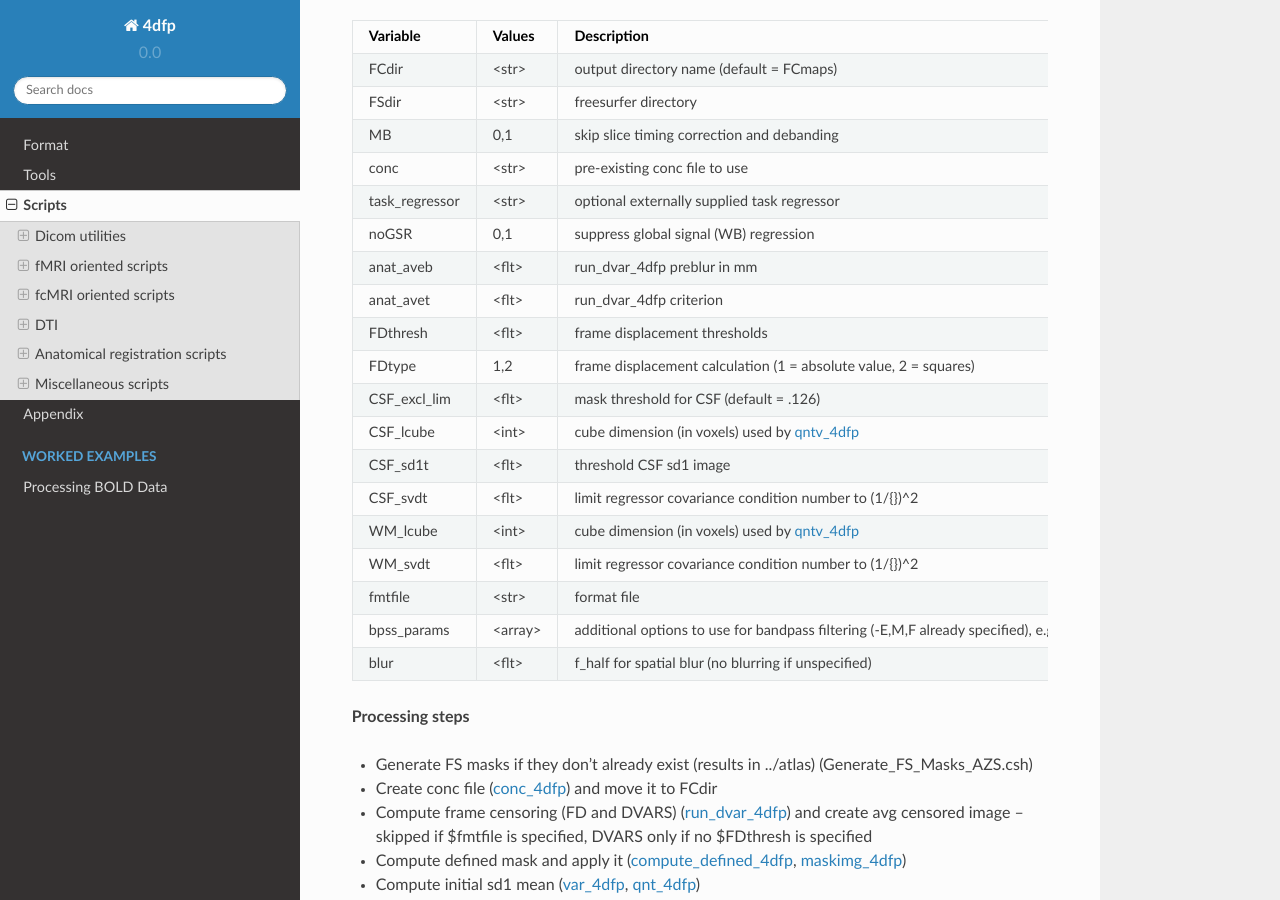
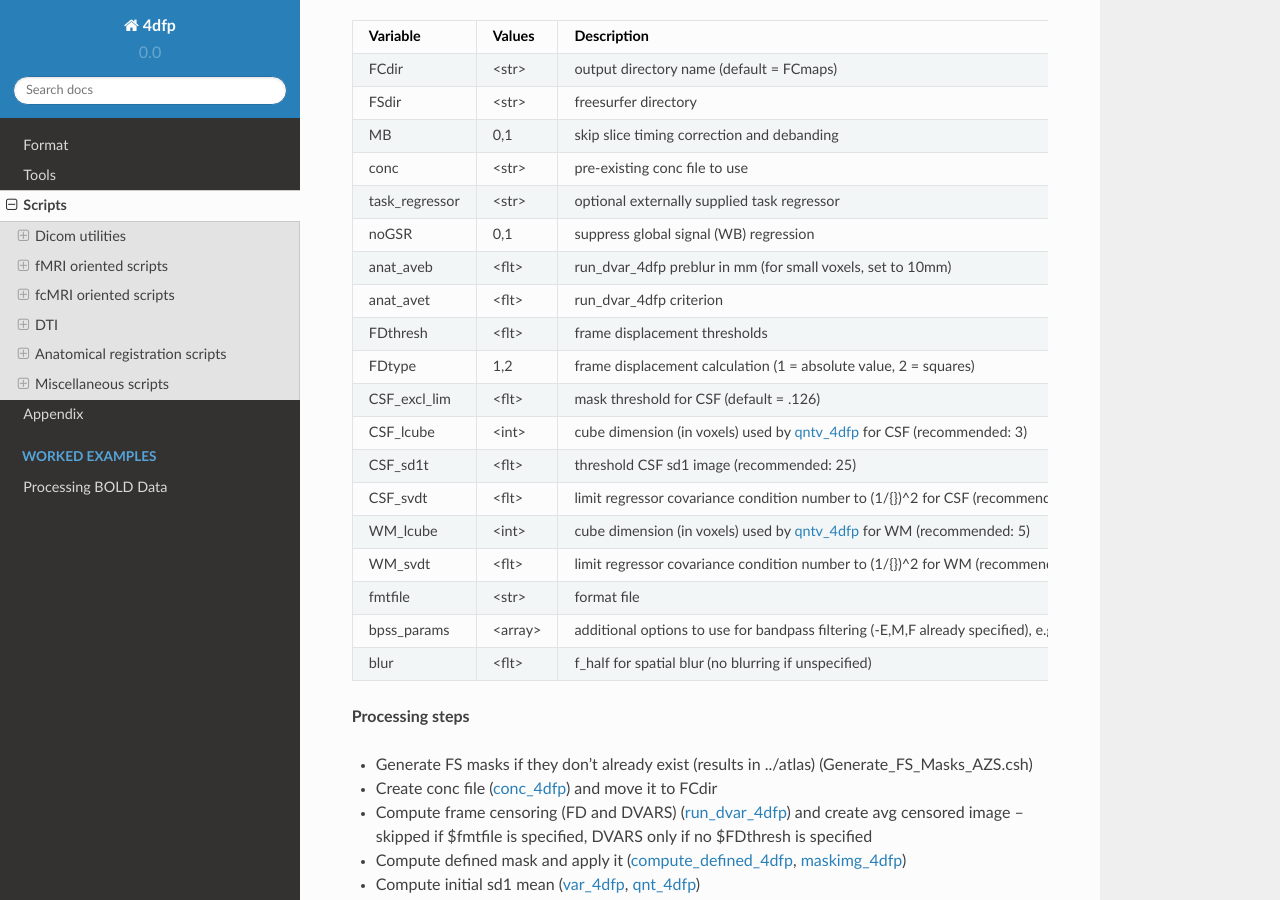
Before and after one commit to BlackHershey/4dfp-docs, a Sphinx documentation site: the page built from docs/scripts.rst, in a window 1280 px wide and 900 px high, scrolled down 17457 px. Built offline with Sphinx 7.4.7 and the Read the Docs theme 2.0.0, drawn with Linux system fonts in a browser that asks for light colours; some of the changed text lies outside the part shown.

Commit message:
avi-suggested changes: frame_align_4dfp udated usage, dvars preblur note, qntv recommended vals

```diff
--- a/docs/global.rst
+++ b/docs/global.rst
@@ -83,7 +83,7 @@
 .. |inst_header| replace:: :ref:`instructions` variables
 
 .. |anat_aveb_vals| replace:: <flt>
-.. |anat_aveb_desc| replace:: run_dvar_4dfp preblur in mm
+.. |anat_aveb_desc| replace:: run_dvar_4dfp preblur in mm (for small voxels, set to 10mm)
 
 .. |anat_avet_vals| replace:: <flt>
 .. |anat_avet_desc| replace:: run_dvar_4dfp criterion
@@ -106,8 +106,14 @@
 .. |CSF_excl_lim_vals| replace:: <flt>
 .. |CSF_excl_lim_desc| replace:: mask threshold for CSF (default = .126)
 
+.. |CSF_lcube_vals| replace:: |lcube_vals|
+.. |CSF_lcube_desc| replace:: |lcube_desc| for CSF (recommended: 3)
+
 .. |CSF_sd1t_vals| replace:: <flt>
-.. |CSF_sd1t_desc| replace:: threshold CSF sd1 image
+.. |CSF_sd1t_desc| replace:: threshold CSF sd1 image (recommended: 25)
+
+.. |CSF_svdt_vals| replace:: |svdt_vals|
+.. |CSF_svdt_desc| replace:: |svdt_desc| for CSF (recommended: .2)
 
 .. |delta_vals| replace:: <flt>
 .. |delta_desc| replace:: difference between field map echo times (ms)
@@ -252,3 +258,9 @@
 
 .. |uwrp_cmnd_vals| replace:: <str>
 .. |uwrp_cmnd_desc| replace:: script to use for unwarping
+
+.. |WM_lcube_vals| replace:: |lcube_vals|
+.. |WM_lcube_desc| replace:: |lcube_desc| for WM (recommended: 5)
+
+.. |WM_svdt_vals| replace:: |svdt_vals|
+.. |WM_svdt_desc| replace:: |svdt_desc| for WM (recommended: .15)
--- a/docs/scripts.rst
+++ b/docs/scripts.rst
@@ -1087,20 +1087,20 @@ Revised version of :ref:`fcMRI_preproc_130715`
 		- |CSF_excl_lim_vals|
 		- |CSF_excl_lim_desc|
 	*	- CSF_lcube
-		- |lcube_vals|
-		- |lcube_desc|
+		- |CSF_lcube_vals|
+		- |CSF_lcube_desc|
 	* 	- CSF_sd1t
 		- |CSF_sd1t_vals|
 		- |CSF_sd1t_desc|
 	*	- CSF_svdt
-		- |svdt_vals|
-		- |svdt_desc|
+		- |CSF_svdt_vals|
+		- |CSF_svdt_desc|
 	*	- WM_lcube
-		- |lcube_vals|
-		- |lcube_desc|
+		- |WM_lcube_vals|
+		- |WM_lcube_desc|
 	*	- WM_svdt
-		- |svdt_vals|
-		- |svdt_desc|
+		- |WM_svdt_vals|
+		- |WM_svdt_desc|
 	* 	- fmtfile
 		- |fmtfile_vals|
 		- |fmtfile_desc|
@@ -1262,20 +1262,20 @@ fcMRI_preproc_130715.csh
 		- |anat_avet_vals|
 		- |anat_avet_desc|
 	*	- CSF_lcube
-		- |lcube_vals|
-		- |lcube_desc|
+		- |CSF_lcube_vals|
+		- |CSF_lcube_desc|
 	* 	- CSF_sd1t
 		- |CSF_sd1t_vals|
 		- |CSF_sd1t_desc|
 	*	- CSF_svdt
-		- |svdt_vals|
-		- |svdt_desc|
+		- |CSF_svdt_vals|
+		- |CSF_svdt_desc|
 	*	- WM_lcube
-		- |lcube_vals|
-		- |lcube_desc|
+		- |WM_lcube_vals|
+		- |WM_lcube_desc|
 	*	- WM_svdt
-		- |svdt_vals|
-		- |svdt_desc|
+		- |WM_svdt_vals|
+		- |WM_svdt_desc|
 	* 	- fmtfile
 		- |fmtfile_vals|
 		- |fmtfile_desc|
```
Also changed, not shown: docs/tools.rst (+9 -8 lines).
